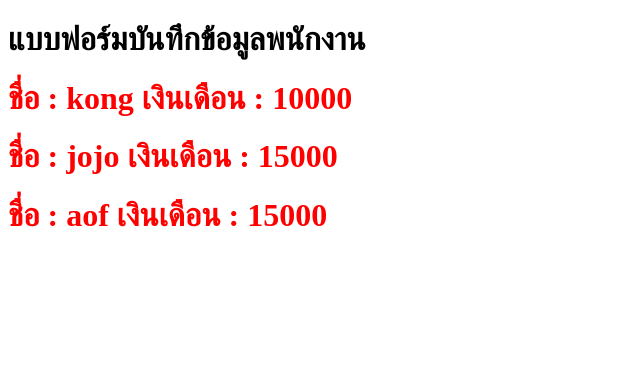
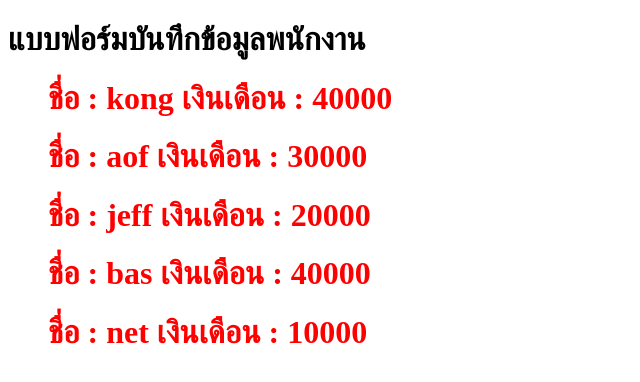
Before and after one commit to aofkittituch/vue-secondapp, a Vue app in the folder my-app-component/: page / in a window 1280 px wide. Shown: the top 382 px of the page, without its empty margins (0-640 px from the left). Built offline with nearby package versions, Linux system fonts and the light colour scheme.

Commit message:
dynamic props

```diff
--- a/my-app-component/src/App.vue
+++ b/my-app-component/src/App.vue
@@ -1,7 +1,7 @@
 <template>
   <div>
     <FormComponent />
-    <ListData />
+    <ListData :employees="employees" />
   </div>
 </template>
 
@@ -14,5 +14,31 @@ export default {
     ListData,
     FormComponent,
   },
+  data() {
+    return {
+      employees: [
+        {
+          name: "kong",
+          salary: 40000,
+        },
+        {
+          name: "aof",
+          salary: 30000,
+        },
+        {
+          name: "jeff",
+          salary: 20000,
+        },
+        {
+          name: "bas",
+          salary: 40000,
+        },
+        {
+          name: "net",
+          salary: 10000,
+        },
+      ],
+    };
+  },
 };
 </script>
--- a/my-app-component/src/components/ListData.vue
+++ b/my-app-component/src/components/ListData.vue
@@ -1,8 +1,13 @@
 <template>
   <div>
-    <PersonalData name="kong" salary=10000 />
-    <PersonalData name="jojo" salary=15000 />
-    <PersonalData name="aof" salary=15000 />
+    <ul>
+      <PersonalData
+        v-for="(item, index) in employees"
+        :key="index"
+        :name="item.name"
+        :salary="item.salary"
+      />
+    </ul>
   </div>
 </template>
 
@@ -13,6 +18,7 @@ export default {
   components: {
     PersonalData,
   },
+  props: ["employees"],
 };
 </script>
 
```
